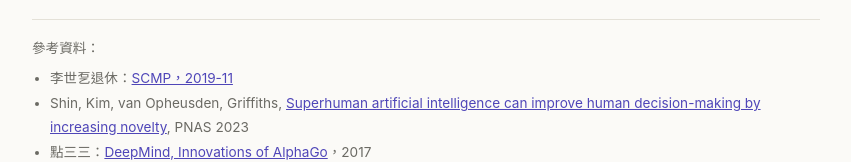
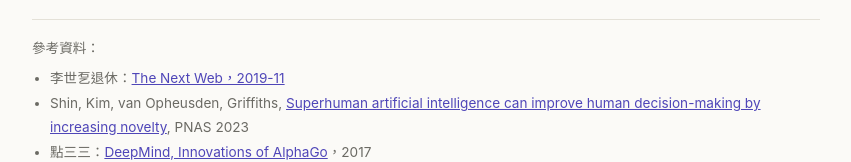
Before and after one commit to waiting7777/talks, a plain HTML site: page 2026-12-04-post-alphago/index.html in a window 1280 px wide. Shown: the part 3058-3220 px from the top of the page, without its empty margins (214-1065 px from the left). Drawn offline with Linux system fonts and the light colour scheme.

Commit message:
換掉擋爬蟲的來源連結
Co-Authored-By: Claude Opus 5.5 <noreply@anthropic.com>

```diff
--- a/2026-12-04-post-alphago/index.html
+++ b/2026-12-04-post-alphago/index.html
@@ -132,7 +132,7 @@ footer ul{padding-left:18px;margin:6px 0}
 <footer>
 參考資料：
 <ul>
-<li>李世乭退休：<a href="https://www.scmp.com/news/asia/east-asia/article/3039617/googles-go-computer-cannot-be-beaten-so-south-korean-master-lee">SCMP，2019-11</a></li>
+<li>李世乭退休：<a href="https://thenextweb.com/artificial-intelligence/2019/11/27/world-champion-go-player-retires-ai-cannot-be-defeated/">The Next Web，2019-11</a></li>
 <li>Shin, Kim, van Opheusden, Griffiths, <a href="https://arxiv.org/abs/2303.07462">Superhuman artificial intelligence can improve human decision-making by increasing novelty</a>, PNAS 2023</li>
 <li>點三三：<a href="https://deepmind.google/discover/blog/innovations-of-alphago/">DeepMind, Innovations of AlphaGo</a>，2017</li>
 <li>開局影響有限：<a href="https://www.cambridge.org/core/product/EB5A1737EC53BD5C642CF4C471668A75/core-reader">Cambridge，2025</a></li>
```
